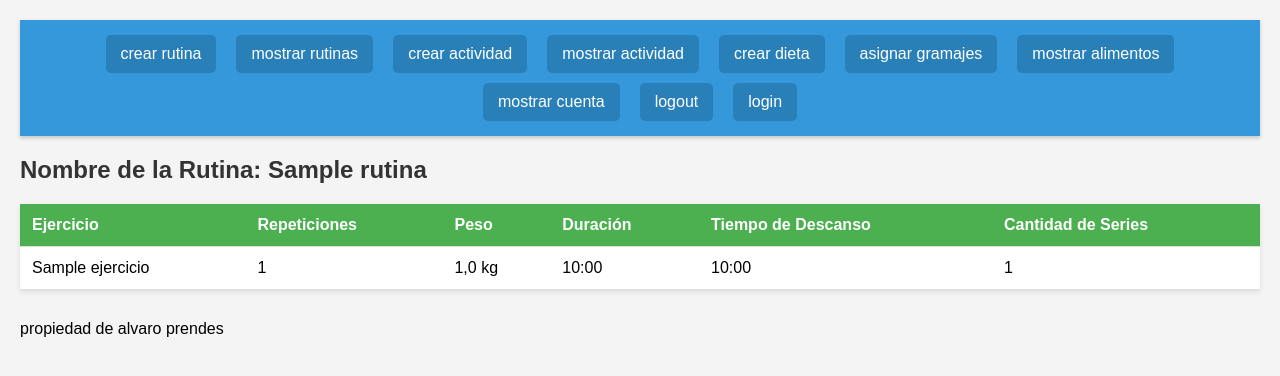
After one commit to alvarodiegoprendes/gym, a Django app: page /core/mostrar_actividad/ in a window 1280 px wide. The commit adds this page. Shown: the top 376 px of the page. Run offline with Django 5.2, Linux system fonts and the light colour scheme; a user stored in the database is signed in; tables that the repository leaves empty hold one stand-in row (values such as "Sample post").

Commit message:
new file:   gym/static/gym/css/core/mostrar_actividad.css 	new file:   gym/templates/core/mostrar_actividad.html

```diff
--- a/gym/core/urls.py
+++ b/gym/core/urls.py
@@ -12,8 +12,9 @@ urlpatterns = [
     path('mostrar_alimentos/',views.mostrar_alimentos,name='mostrar_alimentos'),
     path('asignar_gramajes/', views.asignar_gramaje, name='asignar_gramajes'),
     path('mostrar_rutinas/',views.RutinaListView.as_view(),name='mostrar_rutinas'),
+    path('eliminar_rutinas/<int:id_rutina>/', views.eliminar_rutinas, name='eliminar_rutinas'),
 
-    path('eliminar_rutinas/<int:id_rutina>/', views.eliminar_rutinas, name='eliminar_rutinas'),
+    path('mostrar_actividad/',views.mostrar_actividad,name='mostrar_actividad'),
 
 
 ]
--- a/gym/core/views.py
+++ b/gym/core/views.py
@@ -1,3 +1,4 @@
+from http.client import CannotSendHeader
 from urllib import request
 from django.contrib import messages
 from django.shortcuts import get_object_or_404, render, redirect
@@ -131,24 +132,25 @@ def crear_actividad(request):
                 duracion_ejercicio = request.POST.get(f'{ejercicio.id}-duracion_ejercicio')
 
                # actividad = Actividad(peso=peso, repeticiones=repeticiones, cantidad_series=cantidad_series, tiempo_descanso=tiempo_descanso, duracion_ejercicio=duracion_ejercicio,ejercicios=Ejercicios.objects.get(nombre=ejercicio),rutina=Rutina.objects.get(nombre=rutinaform.cleaned_data['rutina']))
-                actividad = ActividadForm(data={
-                    'peso': peso,
-                    'repeticiones': repeticiones,
-                    'cantidad_series': cantidad_series,
-                    'tiempo_descanso': tiempo_descanso,
-                    'duracion_ejercicio': duracion_ejercicio,
-                    'ejercicios': Ejercicios.objects.get(id=ejercicio.id),
-                    'rutina': Rutina.objects.get(nombre=rutinaform.cleaned_data['rutina'])
-                })
+                if peso != '0' and repeticiones != '0' and cantidad_series != '0':
+                    actividad = ActividadForm(data={
+                        'peso': peso,
+                        'repeticiones': repeticiones,
+                        'cantidad_series': cantidad_series,
+                        'tiempo_descanso': tiempo_descanso,
+                        'duracion_ejercicio': duracion_ejercicio,
+                        'ejercicios': Ejercicios.objects.get(id=ejercicio.id),
+                        'rutina': Rutina.objects.get(nombre=rutinaform.cleaned_data['rutina'])
+                    })
 
-                if actividad.is_valid():
-                    actividad.save()
-                else:
-                    messages.error(request,"sus datos no son validos")
-                    return redirect('crear_actividad')
+                    if actividad.is_valid():
+                        actividad.save()
+                    else:
+                        messages.error(request,"sus datos no son validos")
+                        return redirect('crear_actividad')
 
             messages.success(request, "Sus datos se han guardado correctamente")
-            return redirect('crear_rutina')
+            return redirect('mostrar_actividad')
         else:
             messages.error(request,"sus datos no son validos")
             return redirect('crear_actividad')
@@ -168,9 +170,19 @@ def crear_actividad(request):
                     actividad.ejercicios = Ejercicios.objects.get(nombre=actividadform.prefix.replace('_', ' '))
                     actividad.save()
  """
-
-
-
+def mostrar_actividad(request):
+    if request.method=="GET":
+        rutinas=Rutina.objects.all()
+        actividades_lista=[]
+        for rutina in rutinas:
+            actividades = Actividad.objects.filter(rutina=rutina)
+            actividades_lista.append((actividades,rutina))
+        contexto={
+            "actividades": actividades_lista
+            }
+        return render(request,'core/mostrar_actividad.html',contexto)
+    else:
+        HttpResponse('el metodo es post y no es valido')
 
 @login_required(login_url='login')
 def crear_dieta(request):
--- /dev/null
+++ b/gym/static/gym/css/core/mostrar_actividad.css
@@ -0,0 +1,40 @@
+
+body {
+    font-family: Arial, sans-serif;
+    background-color: #f4f4f4;
+    margin: 0;
+    padding: 20px;
+}
+
+h2 {
+    color: #333;
+    margin-top: 20px;
+}
+
+table {
+    width: 100%;
+    border-collapse: collapse;
+    margin-bottom: 30px;
+    background-color: #fff;
+    box-shadow: 0 2px 5px rgba(0, 0, 0, 0.1);
+}
+
+th, td {
+    padding: 12px;
+    text-align: left;
+    border-bottom: 1px solid #ddd;
+}
+
+th {
+    background-color: #4CAF50;
+    color: white;
+}
+
+tr:hover {
+    background-color: #f1f1f1;
+}
+
+p {
+    color: #666;
+    font-size: 16px;
+}
--- /dev/null
+++ b/gym/templates/core/mostrar_actividad.html
@@ -0,0 +1,50 @@
+{% extends "layouts/base.html" %}
+{% load static %}
+{% block title %}
+
+<title>mostrando todas las actividades</title>
+
+{% endblock title %}
+
+
+{% block extra_css %}
+
+<link rel="stylesheet" type="text/css" href="{% static "gym/css/core/mostrar_actividad.css" %}">
+
+{% endblock extra_css %}
+
+
+{% block content %}
+    {% if actividades %}
+        {% for actividades, rutina in actividades %}
+            <h2>Nombre de la Rutina: {{ rutina.nombre }}</h2>
+            <table>
+                <thead>
+                    <tr>
+                        <th>Ejercicio</th>
+                        <th>Repeticiones</th>
+                        <th>Peso</th>
+                        <th>Duración</th>
+                        <th>Tiempo de Descanso</th>
+                        <th>Cantidad de Series</th>
+                    </tr>
+                </thead>
+                <tbody>
+                    {% for actividad in actividades %}
+                        <tr>
+                            <td>{{ actividad.ejercicios.nombre }}</td>
+                            <td>{{ actividad.repeticiones }}</td>
+                            <td>{{ actividad.peso }} kg</td>
+                            <td>{{ actividad.duracion_ejercicio }}</td>
+                            <td>{{ actividad.tiempo_descanso }}</td>
+                            <td>{{ actividad.cantidad_series }}</td>
+                        </tr>
+                    {% endfor %}
+                </tbody>
+            </table>
+        {% endfor %}
+    {% else %}
+        <p>No hay actividades registradas.</p>
+    {% endif %}
+
+{% endblock content %}
--- a/gym/templates/layouts/partials/menu.html
+++ b/gym/templates/layouts/partials/menu.html
@@ -4,6 +4,7 @@
         <li class="menu_li"><a class="menu_a" href="{% url 'crear_rutina' %}">crear rutina</a></li>
         <li class="menu_li"><a class="menu_a" href="{% url 'mostrar_rutinas' %}">mostrar rutinas</a></li>
         <li class="menu_li"><a class="menu_a" href="{% url 'crear_actividad' %}">crear actividad</a></li>
+        <li class="menu_li"><a class="menu_a" href="{% url 'mostrar_actividad' %}">mostrar actividad</a></li>
         <li class="menu_li"><a class="menu_a" href="{% url 'crear_dieta' %}">crear dieta</a></li>
         <li class="menu_li"><a class="menu_a" href="{% url 'asignar_gramajes' %}">asignar gramajes</a></li>
         <li class="menu_li"><a class="menu_a" href="{% url 'mostrar_alimentos' %}">mostrar alimentos</a></li>
```
